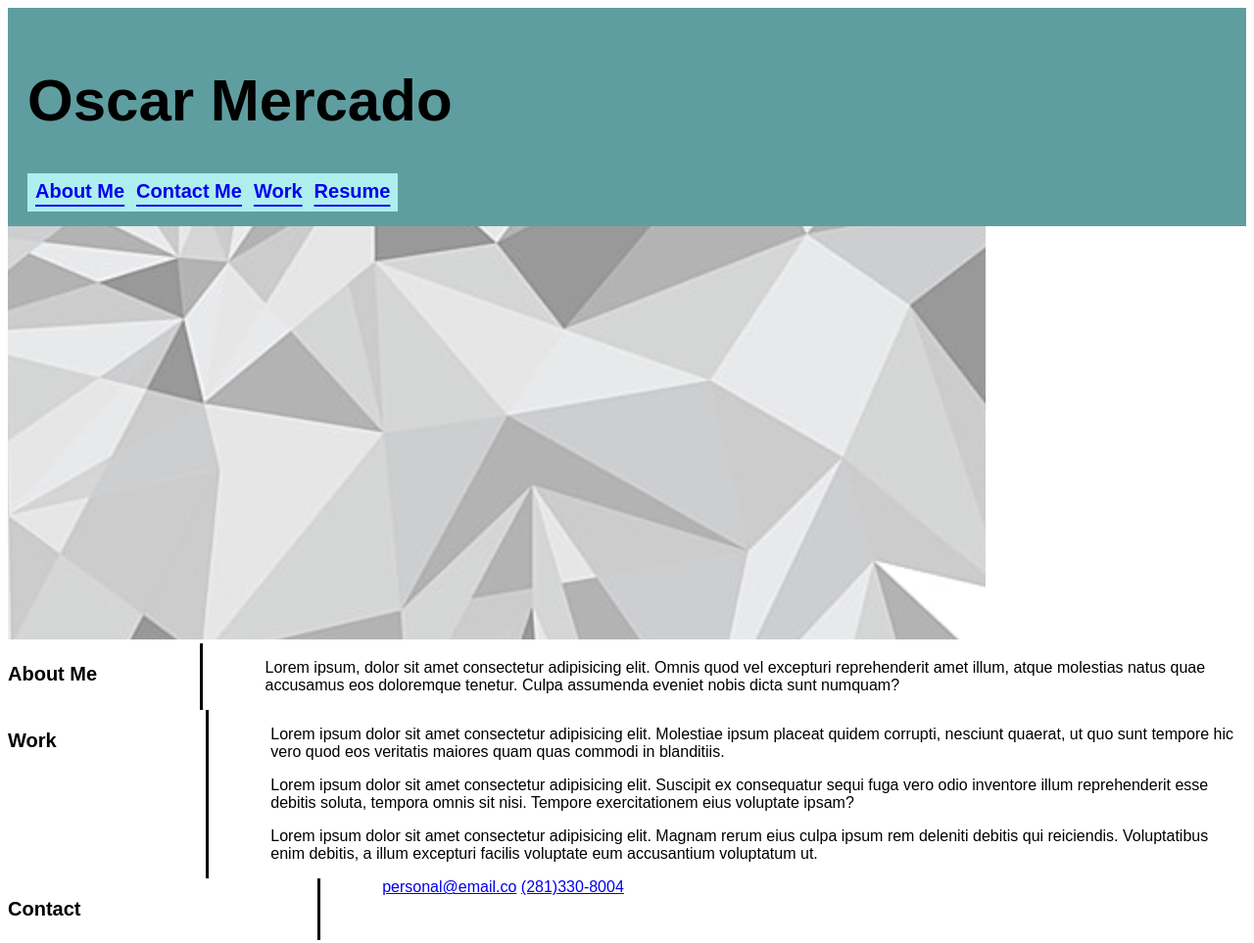
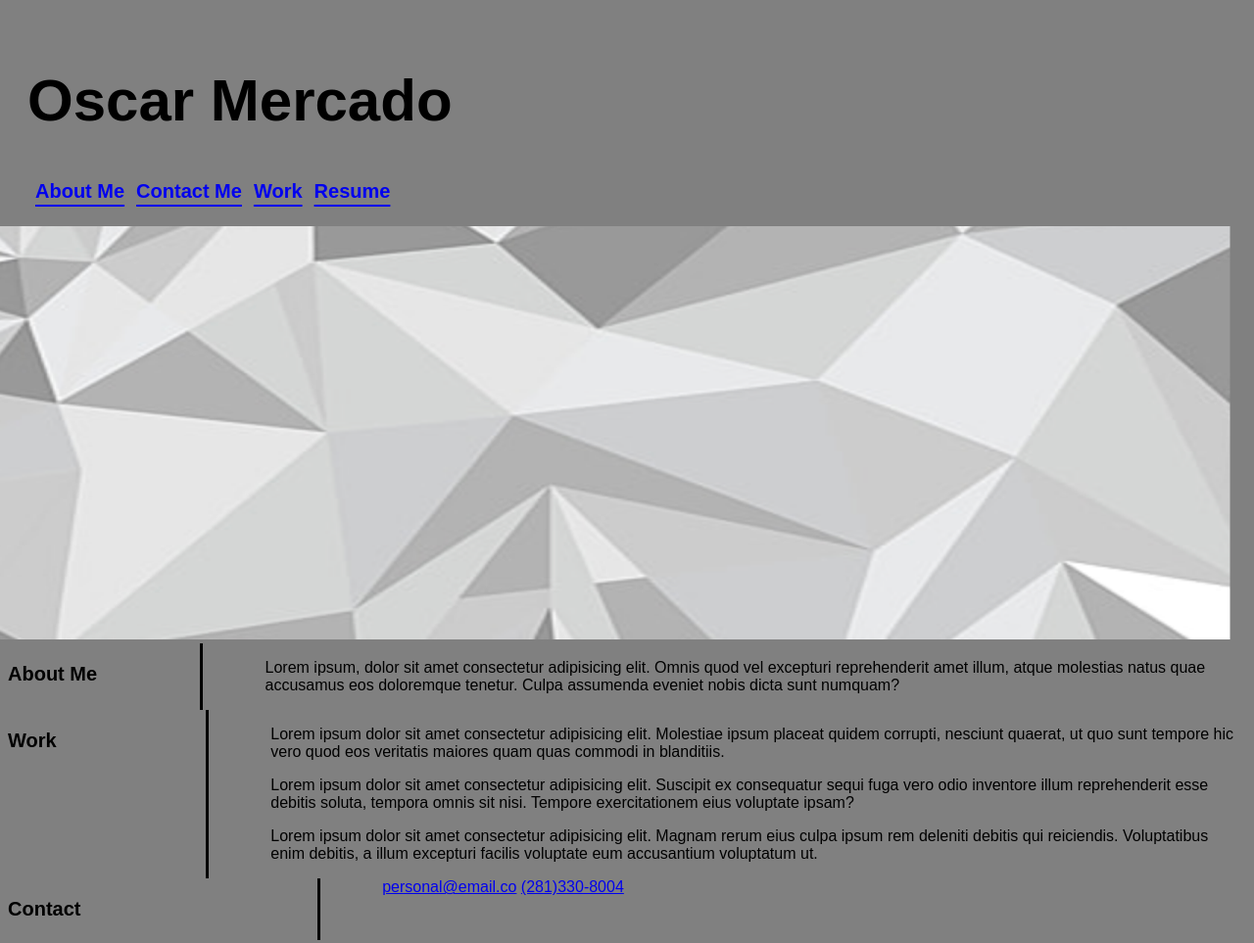
Before and after one commit to Oscar5323/Oscars-Portfolio, a plain HTML site: page index.html in a window 1280 px wide. Shown: the whole page at 98% size. Drawn offline with Linux system fonts and the light colour scheme.

Commit message:
added a img section on css

```diff
--- a/assets/style.css
+++ b/assets/style.css
@@ -1,6 +1,7 @@
 * {
     box-sizing: border-box;
     font-family: Arial, Helvetica, sans-serif;
+    background-color: grey;
 }
 
 
@@ -9,7 +10,6 @@ header {
   font-size: 30px;
   font-family: monospace;
   font-weight: bold;
-  background-color: cadetblue;
 
 }
 
@@ -32,9 +32,15 @@ header {
 
 nav {
    display: inline;
-   background-color: paleturquoise;
+   color: paleturquoise;
    font-family: monospace;
    font-size: 20px;
    padding: 8px;
    text-underline-offset: 7px;
 }
+
+img{
+   display: inline;
+   transform: scale(1.5,1);
+
+}
```
